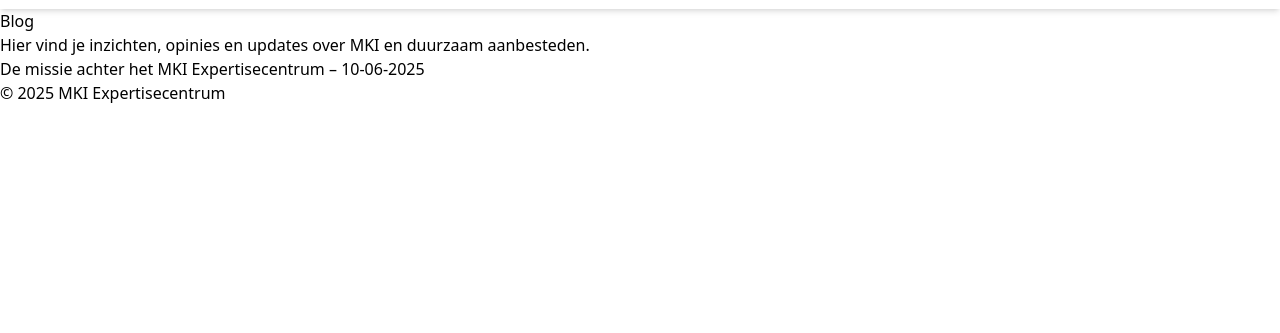
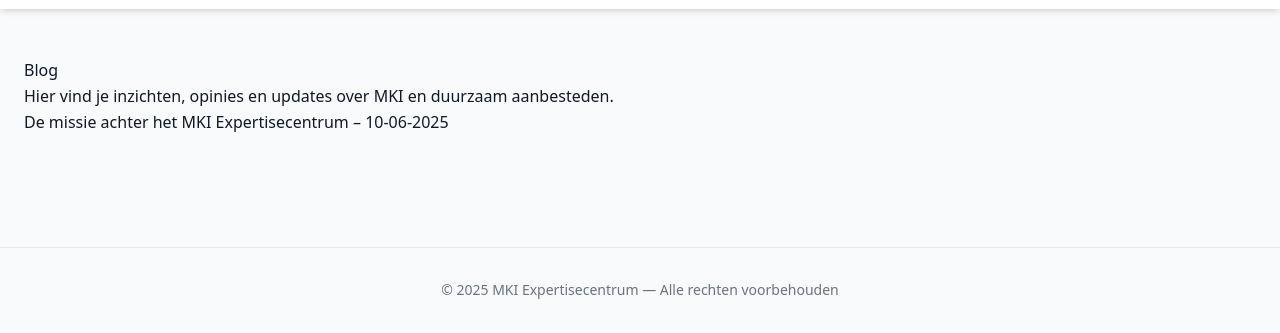
Before and after one commit to lcapro/mkiexpertisecentrum, an Eleventy site: page src/blog.md in a window 1280 px wide. Shown: the part 55-388 px from the top of the page. Built offline with nearby package versions, Linux system fonts and the light colour scheme; Eleventy itself is replaced by a stand-in of ours; files that its build step writes are made by us from their sources.

Commit message:
Update layout.njk

```diff
--- a/src/_layouts/layout.njk
+++ b/src/_layouts/layout.njk
@@ -5,14 +5,17 @@
     <title>{{ title or "MKI Expertisecentrum" }}</title>
     <meta name="viewport" content="width=device-width, initial-scale=1.0" />
     <link href="/style.css" rel="stylesheet" />
+    <link rel="icon" href="/img/logo.png" type="image/png" />
   </head>
-  <body>
+  <body class="bg-gray-50 text-gray-900 font-sans antialiased leading-relaxed">
     {% include "header.njk" %}
-    <main class="container">
+
+    <main class="max-w-7xl mx-auto px-6 py-12">
       {{ content | safe }}
     </main>
-    <footer>
-      © 2025 MKI Expertisecentrum
+
+    <footer class="border-t text-center text-sm text-gray-500 py-8 mt-16">
+      © 2025 MKI Expertisecentrum — Alle rechten voorbehouden
     </footer>
   </body>
 </html>
```
